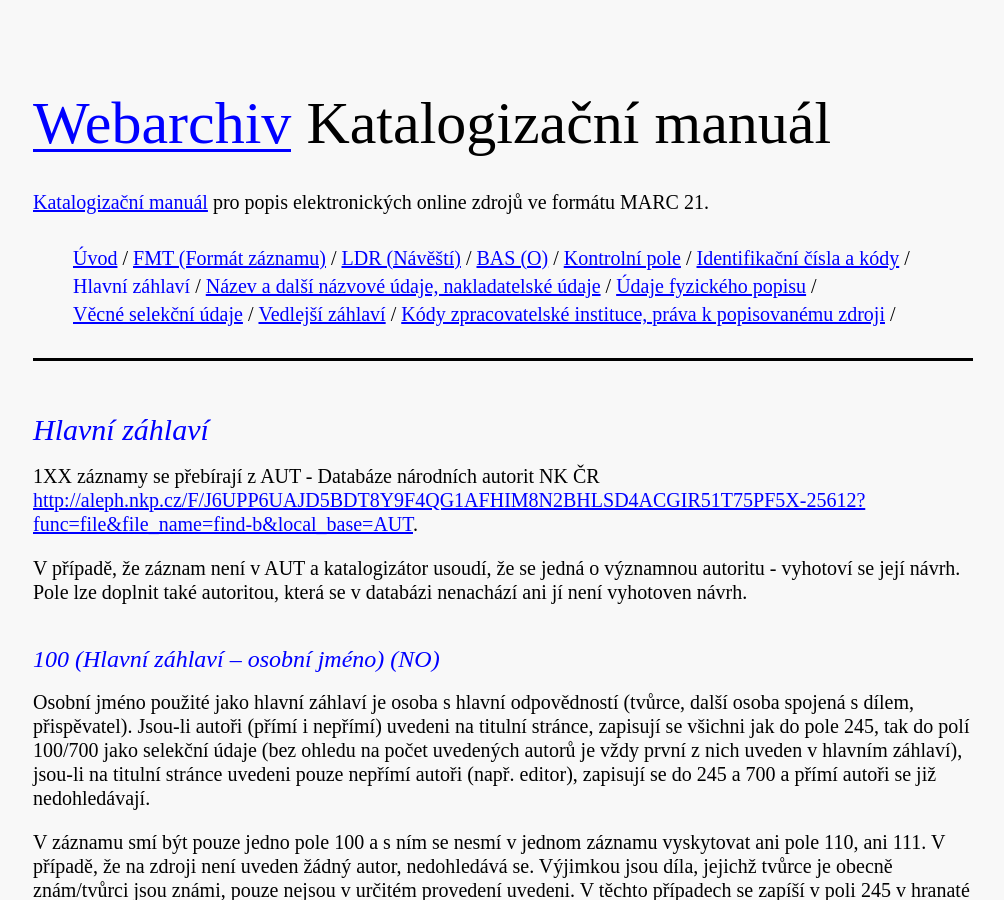
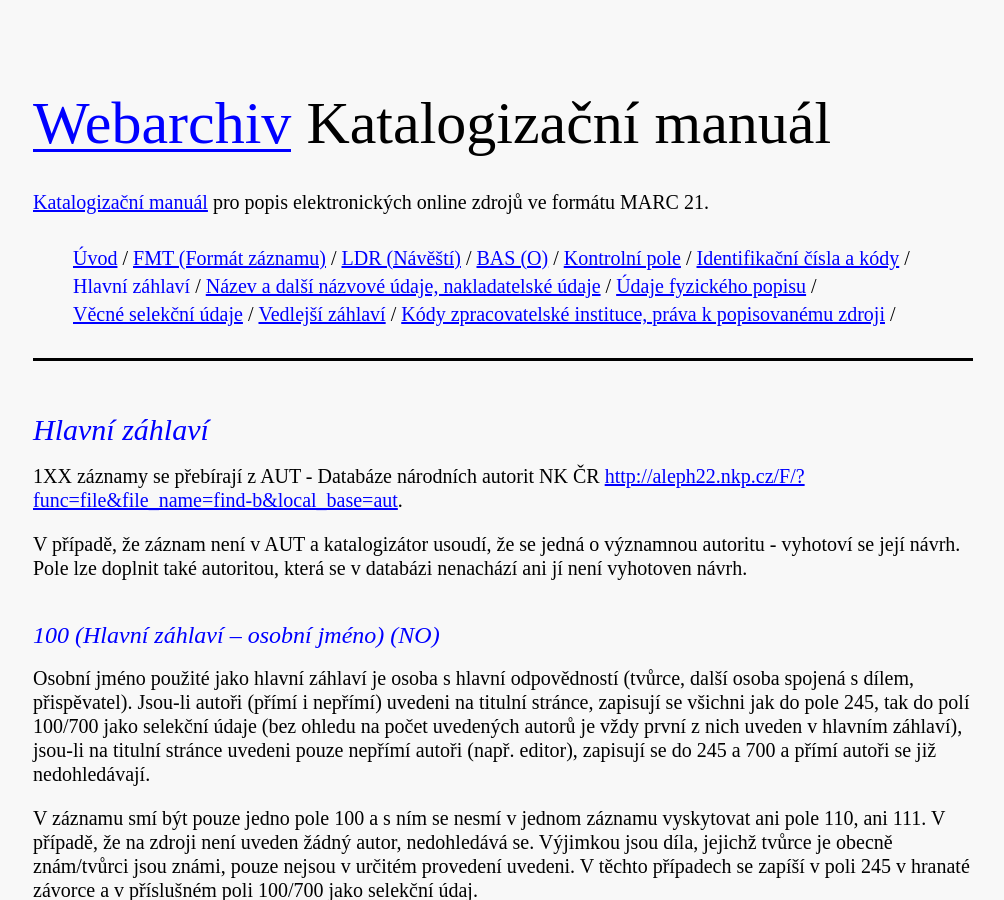
Before and after one commit to WebarchivCZ/katalogizacni-manual, a Jekyll site: the page built from _posts/2017-06-21-hlavni-zahlavi.md, in a window 1280 px wide and 900 px high. Shown: the whole window, without its empty margins (137-1141 px from the left). Built offline with Jekyll 4.4.1, drawn with Linux system fonts in a browser that asks for light colours; some of the changed lines change nothing that is shown.

Commit message:
edit_url_hlavni_zahlavi

```diff
--- a/_posts/2017-06-21-hlavni-zahlavi.md
+++ b/_posts/2017-06-21-hlavni-zahlavi.md
@@ -4,7 +4,7 @@
 ---
 ## Hlavní záhlaví
 
-1XX záznamy se přebírají  z AUT - Databáze národních autorit NK ČR [http://aleph.nkp.cz/F/J6UPP6UAJD5BDT8Y9F4QG1AFHIM8N2BHLSD4ACGIR51T75PF5X-25612?func=file&file_name=find-b&local_base=AUT](http://aleph.nkp.cz/F/J6UPP6UAJD5BDT8Y9F4QG1AFHIM8N2BHLSD4ACGIR51T75PF5X-25612?func=file&file_name=find-b&local_base=AUT).
+1XX záznamy se přebírají  z AUT - Databáze národních autorit NK ČR [http://aleph22.nkp.cz/F/?func=file&file_name=find-b&local_base=aut](http://aleph22.nkp.cz/F/?func=file&file_name=find-b&local_base=aut).
 
 V případě, že záznam není v AUT a katalogizátor usoudí, že se jedná o významnou autoritu - vyhotoví se její návrh. Pole lze doplnit také autoritou, která se v databázi nenachází ani jí není vyhotoven návrh.
 
```
